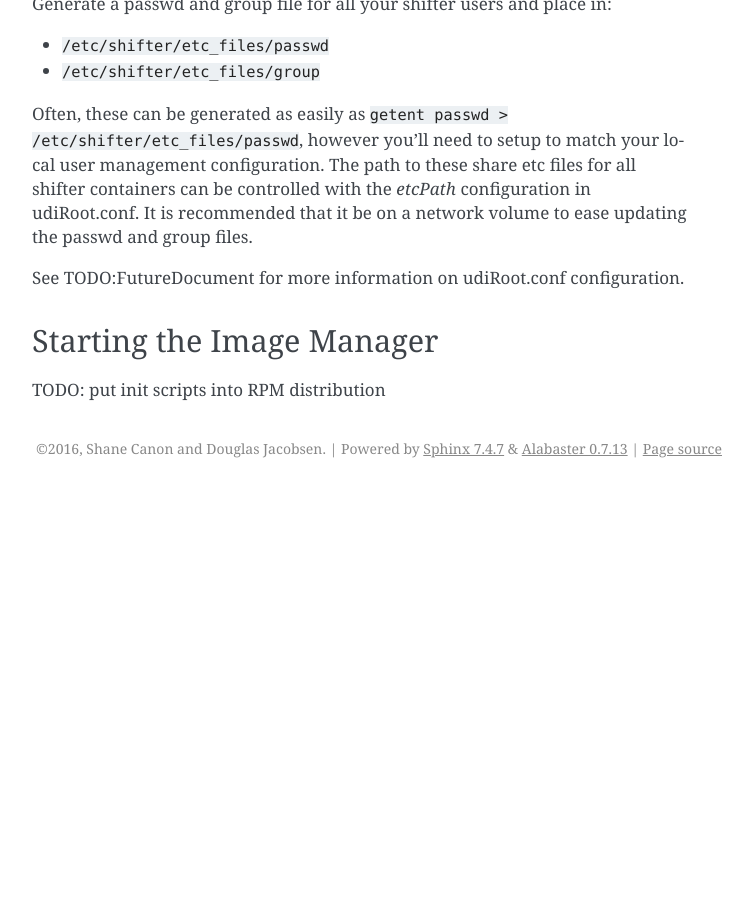
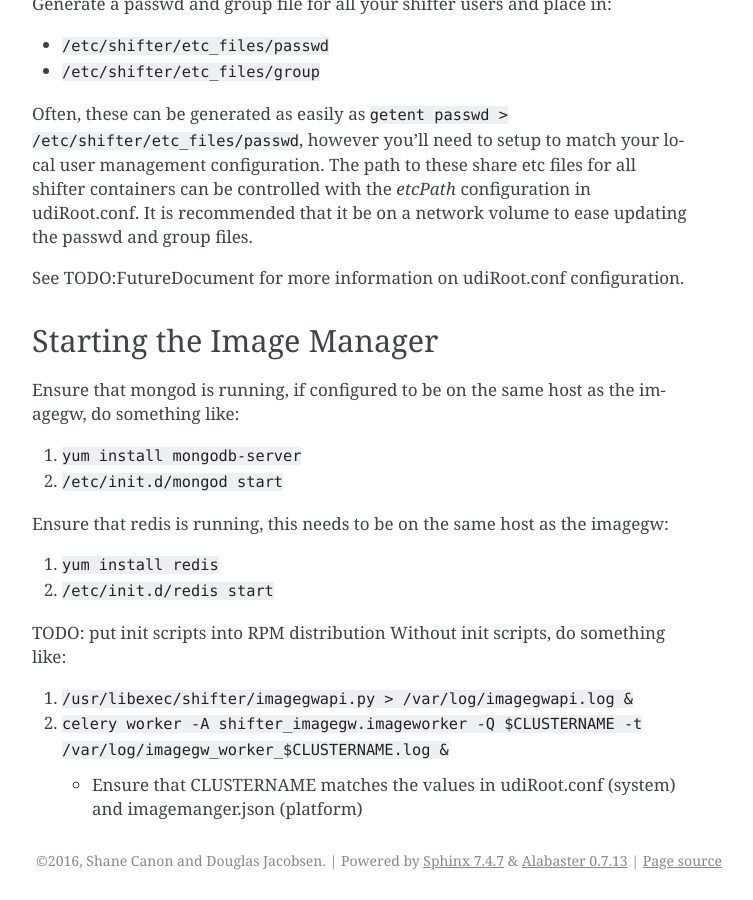
Before and after one commit to NERSC/shifter, a Sphinx documentation site: the page built from doc/install/centos6.rst, in a window 1280 px wide and 900 px high, scrolled down 2130 px. Shown: the whole window, without its empty margins (388-1141 px from the left). Built offline with Sphinx 7.4.7, drawn with Linux system fonts in a browser that asks for light colours; before the commit the page ends 2618 px from its top, so only the background shows below that.

Commit message:
add some cursory instructions for making it go

```diff
--- a/doc/install/centos6.rst
+++ b/doc/install/centos6.rst
@@ -101,4 +101,22 @@ See TODO:FutureDocument for more information on udiRoot.conf configuration.
 Starting the Image Manager
 ==========================
 
+Ensure that mongod is running, if configured to be on the same host as
+the imagegw, do something like:
+
+1. ``yum install mongodb-server``
+2. ``/etc/init.d/mongod start``
+
+Ensure that redis is running, this needs to be on the same host as the
+imagegw:
+
+1. ``yum install redis``
+2. ``/etc/init.d/redis start``
+
 TODO:  put init scripts into RPM distribution
+Without init scripts, do something like:
+
+1. ``/usr/libexec/shifter/imagegwapi.py > /var/log/imagegwapi.log &``
+2. ``celery worker -A shifter_imagegw.imageworker -Q $CLUSTERNAME -t /var/log/imagegw_worker_$CLUSTERNAME.log &``
+
+   * Ensure that CLUSTERNAME matches the values in udiRoot.conf (system) and imagemanger.json (platform)
```
